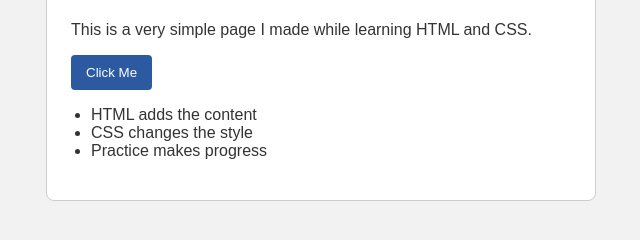
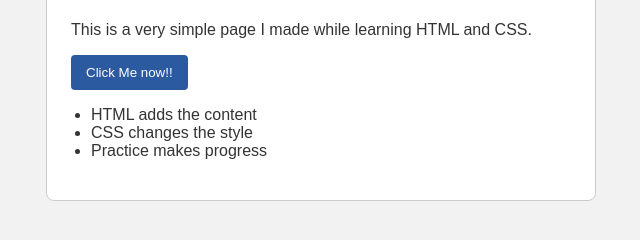
Before and after one commit to hemepositive/collaboration-test-site, a plain HTML site: page index.html in a window 1280 px wide. Shown: the part 114-354 px from the top of the page, without its empty margins (319-959 px from the left). Drawn offline with Linux system fonts and the light colour scheme.

Commit message:
Update index.html

```diff
--- a/index.html
+++ b/index.html
@@ -11,7 +11,7 @@
       <h1>Welcome to Kims First Website</h1>
       <p>This is a very simple page I made while learning HTML and CSS.</p>
 
-      <button>Click Me</button>
+      <button>Click Me now!!</button>
 
       <ul>
         <li>HTML adds the content</li>
```
